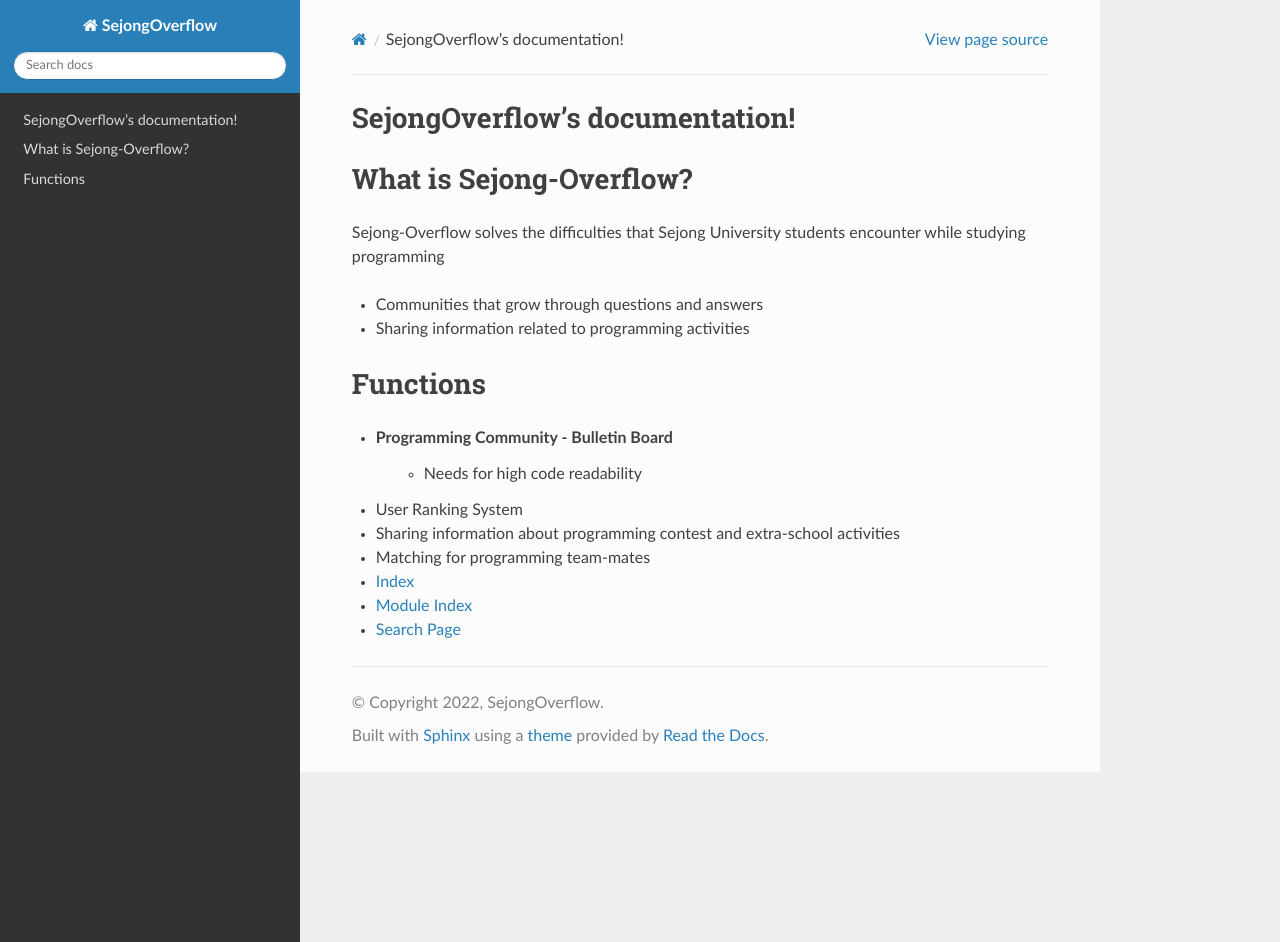
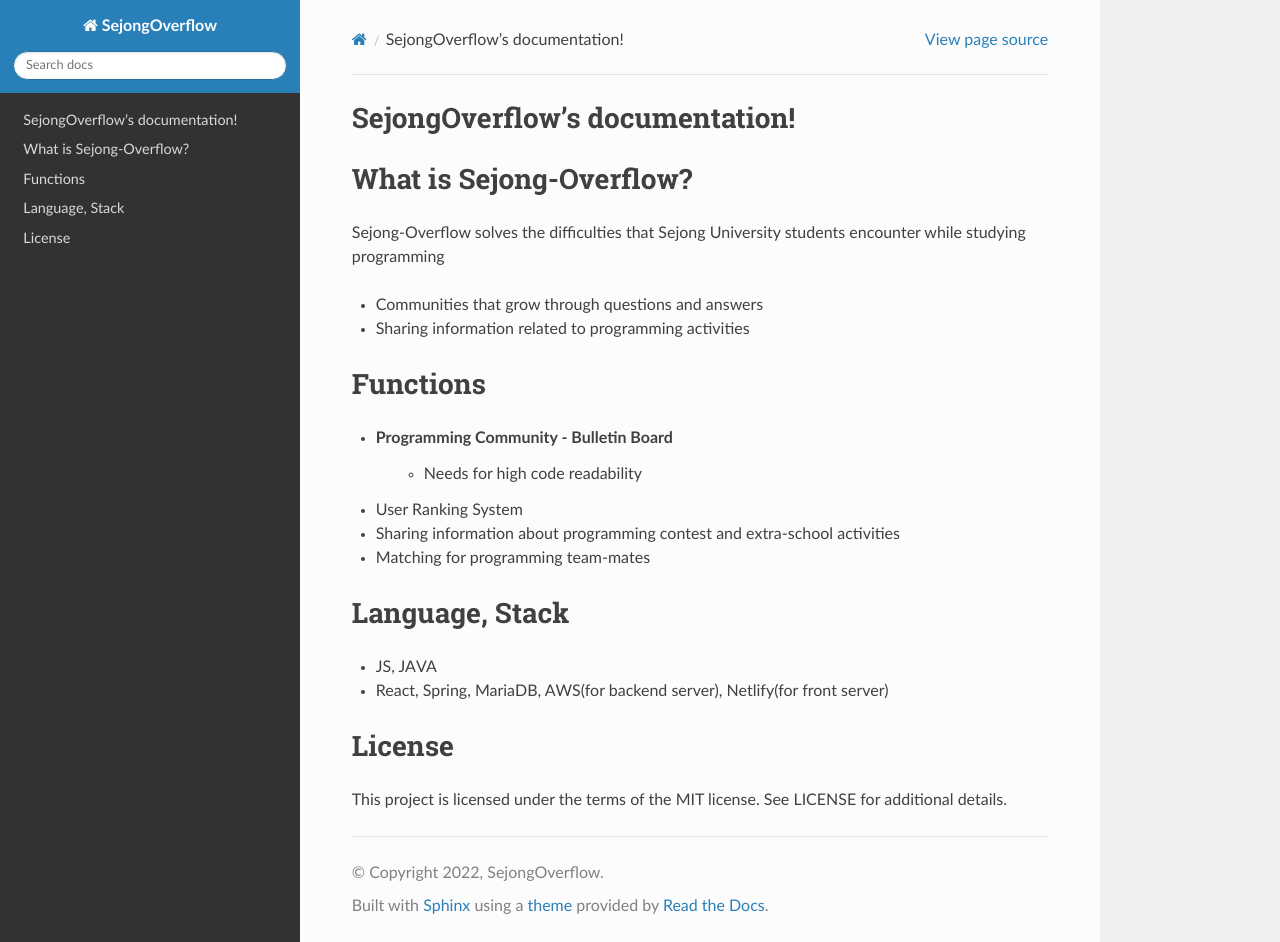
Before and after one commit to Sejong-Overflow/Sejong-Overflow, a Sphinx documentation site: the page built from docs/source/index.rst, in a window 1280 px wide and 942 px high. Built offline with Sphinx 7.4.7 and the Read the Docs theme 2.0.0, drawn with Linux system fonts in a browser that asks for light colours.

Commit message:
Adding Document

```diff
--- a/docs/source/index.rst
+++ b/docs/source/index.rst
@@ -27,7 +27,11 @@ Functions
 * Sharing information about programming contest and extra-school activities
 * Matching for programming team-mates
 
+Language, Stack
+===============
+* JS, JAVA
+* React, Spring, MariaDB, AWS(for backend server), Netlify(for front server)
 
-* :ref:`genindex`
-* :ref:`modindex`
-* :ref:`search`
+License
+=======
+This project is licensed under the terms of the MIT license. See LICENSE for additional details.
```
